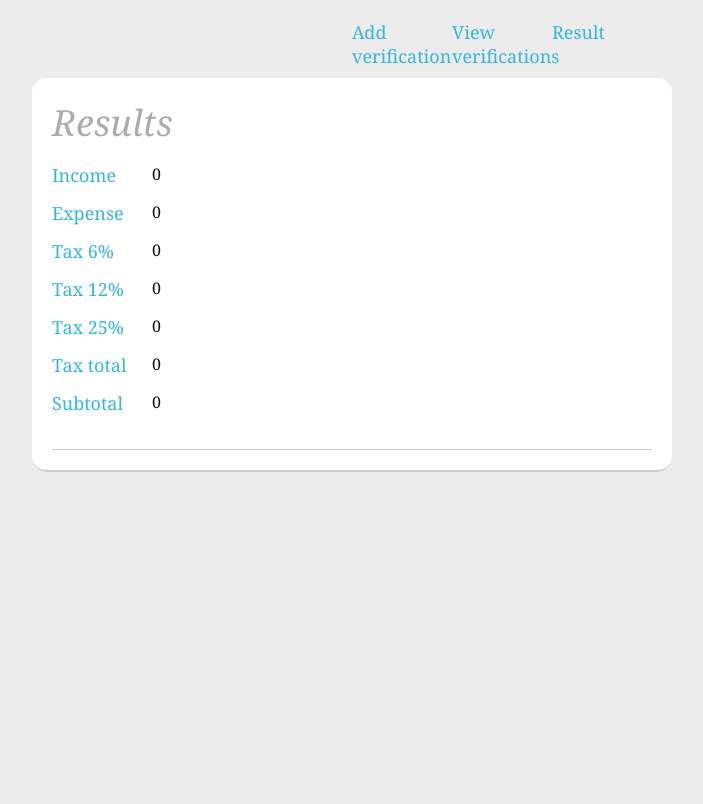
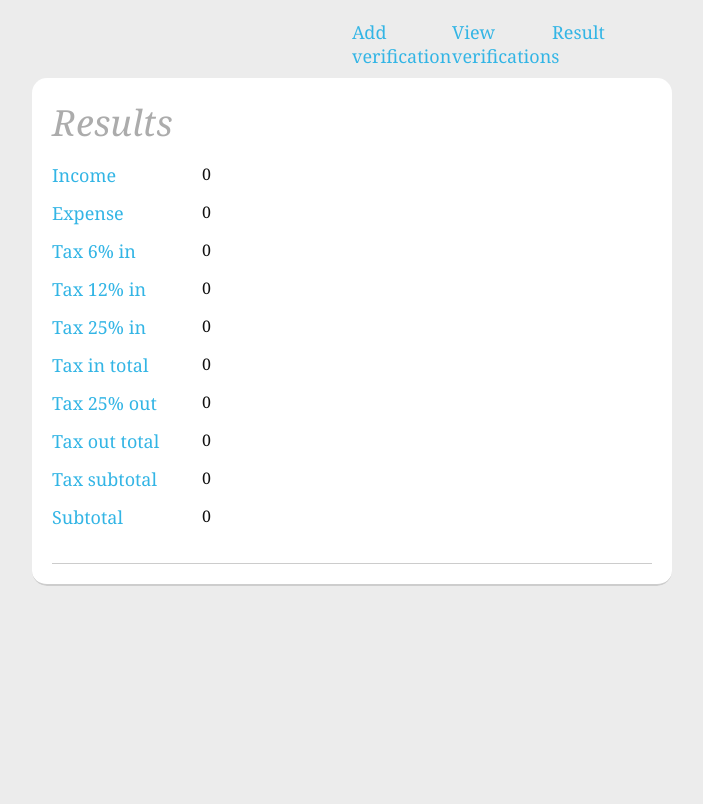
Before and after one commit to span/simplebooks, a Django app: page /result in a window 1280 px wide. Shown: the top 804 px of the page, without its empty margins (288-991 px from the left). Run offline with Django 3.2, Linux system fonts and the light colour scheme; data that the repository does not hold is empty; some libraries are stand-ins or nearby versions.

Commit message:
Added incoming/outgoing tax, needs refactoring

```diff
--- a/simplebooksform/static/simplebooksform/css/main.css
+++ b/simplebooksform/static/simplebooksform/css/main.css
@@ -100,6 +100,10 @@ label, span.label, span.label a {
     font-size: 18px;
 }
 
+#results span.label {
+    width: 150px;
+}
+
 .home span.label, .home span.label a {
     font-size: 64px;
     width: 550px;
--- a/simplebooksform/templates/result.html
+++ b/simplebooksform/templates/result.html
@@ -15,7 +15,7 @@
     <section id="main-section">
         <fieldset>
             <span><legend>Results</legend></span>
-        <article>
+        <article id="results">
             <p>
                 <span class="label">Income</span>
                 <span class="detail">{{ results.income }}</span>
@@ -25,20 +25,32 @@
                 <span class="detail">{{ results.expense }}</span>
             </p>
             <p>
-                <span class="label">Tax 6%</span>
-                <span class="detail">{{ results.tax6 }}</span>
+                <span class="label">Tax 6% in</span>
+                <span class="detail">{{ results.tax6in }}</span>
             </p>
             <p>
-                <span class="label">Tax 12%</span>
-                <span class="detail">{{ results.tax12 }}</span>
+                <span class="label">Tax 12% in</span>
+                <span class="detail">{{ results.tax12in }}</span>
             </p>
             <p>
-                <span class="label">Tax 25%</span>
-                <span class="detail">{{ results.tax25 }}</span>
+                <span class="label">Tax 25% in</span>
+                <span class="detail">{{ results.tax25in }}</span>
             </p>
             <p>
-                <span class="label">Tax total</span>
-                <span class="detail">{{ results.tax_total }}</span>
+                <span class="label">Tax in total</span>
+                <span class="detail">{{ results.tax_in_total }}</span>
+            </p>
+            <p>
+                <span class="label">Tax 25% out</span>
+                <span class="detail">{{ results.tax25out }}</span>
+            </p>
+            <p>
+                <span class="label">Tax out total</span>
+                <span class="detail">{{ results.tax_out_total }}</span>
+            </p>
+            <p>
+                <span class="label">Tax subtotal</span>
+                <span class="detail">{{ results.tax_subtotal }}</span>
             </p>
             <p>
                 <span class="label">Subtotal</span>
--- a/simplebooksform/views.py
+++ b/simplebooksform/views.py
@@ -53,23 +53,30 @@ def get_verifications(request):
 def result(request):
     expense = verification.objects.filter(account = 'expense').aggregate(Sum('amount'))
     income = verification.objects.filter(account = 'income').aggregate(Sum('amount'))
-    tax6 = verification.objects.aggregate(Sum('tax6'))
-    tax12 = verification.objects.aggregate(Sum('tax12'))
-    tax25 = verification.objects.aggregate(Sum('tax25'))
+    tax6in = verification.objects.filter(account = 'expense').aggregate(Sum('tax6'))
+    tax12in = verification.objects.filter(account = 'expense').aggregate(Sum('tax12'))
+    tax25in = verification.objects.filter(account = 'expense').aggregate(Sum('tax25'))
+    tax25out = verification.objects.filter(account = 'income').aggregate(Sum('tax25'))
 
+    # TODO
+    # Refactor these requests to a single db query and pass in a better structure
+    # to the template.
     results = {}
     results['expense'] = xstr(expense['amount__sum'])
     results['income'] = xstr(income['amount__sum'])
-    results['tax6'] = xstr(tax6['tax6__sum'])
-    results['tax12'] = xstr(tax12['tax12__sum'])
-    results['tax25'] = xstr(tax25['tax25__sum'])
-    results['tax_total'] = string_to_int(results['tax6']) + string_to_int(results['tax12']) + string_to_int(results['tax25'])
-    results['subtotal'] = string_to_int(results['income']) - string_to_int(results['expense'])
+    results['tax6in'] = xstr(tax6in['tax6__sum'])
+    results['tax12in'] = xstr(tax12in['tax12__sum'])
+    results['tax25in'] = xstr(tax25in['tax25__sum'])
+    results['tax25out'] = xstr(tax25out['tax25__sum'])
+    results['tax_in_total'] = str_to_int(results['tax6in']) + str_to_int(results['tax12in']) + str_to_int(results['tax25in'])
+    results['tax_out_total'] = results['tax25out']
+    results['tax_subtotal'] = str_to_int(results['tax_out_total']) - results['tax_in_total']
+    results['subtotal'] = str_to_int(results['income']) - str_to_int(results['expense'])
 
     return render_to_response('result.html', {'results' : results})
 
 
-def string_to_int(s):
+def str_to_int(s):
     try:
         x = int(s)
     except ValueError:
```
Also changed, not shown: 1 other file.
